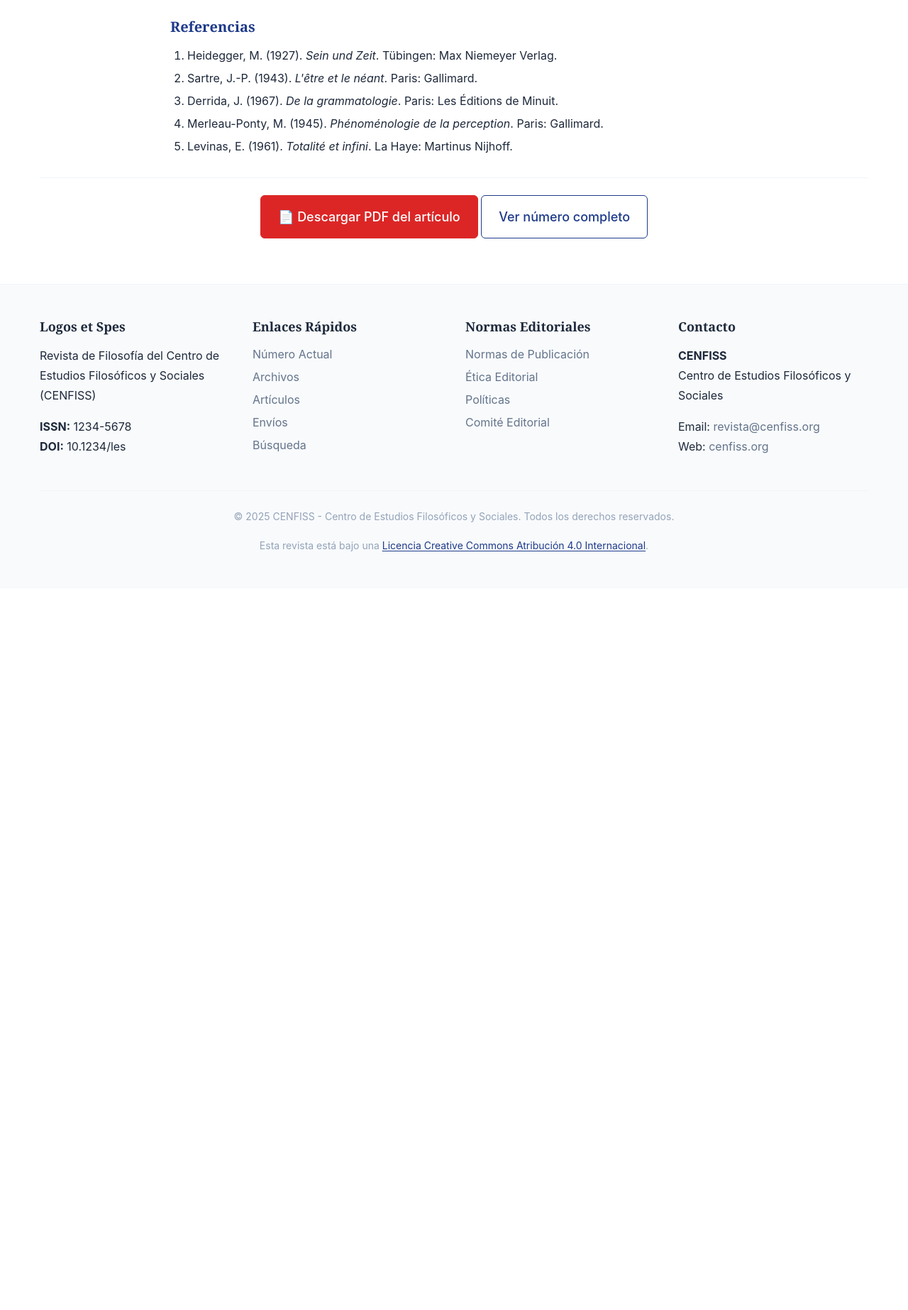
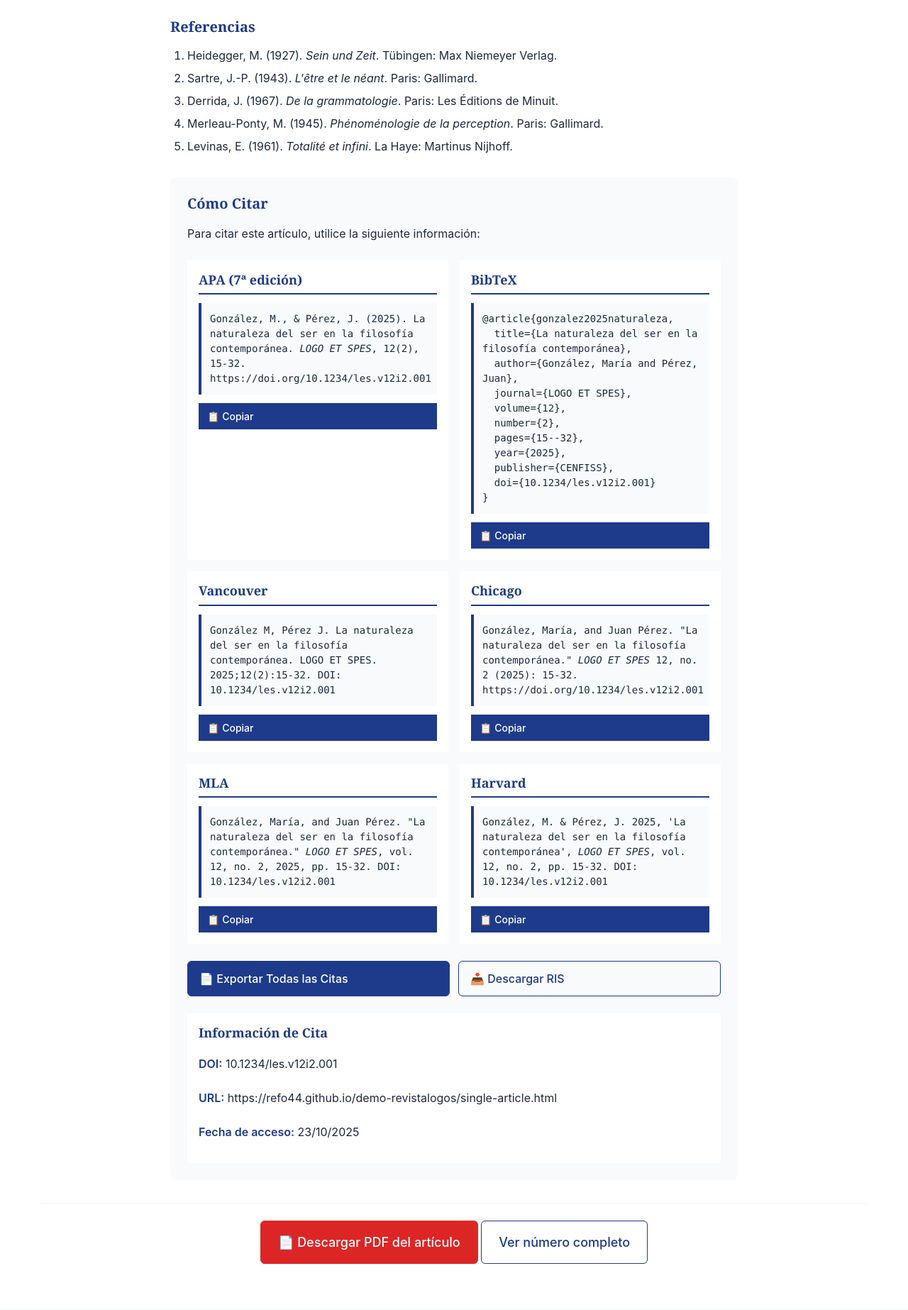
Before and after one commit to refo44/demo-revistalogos, a PHP site: page /single-article.html in a window 1280 px wide. Shown: the part 4284-6130 px from the top of the page at 71% size. Before the commit the page ends 5061 px from the top, so only its background shows below. Run offline with PHP 8.4, Linux system fonts and the light colour scheme.

Commit message:
Add comprehensive citation section to single article page
- Add 'Cómo Citar' section with multiple citation formats
- Include APA (7th edition), BibTeX, Vancouver, Chicago, MLA, and Harvard formats
- Implement copy-to-clipboard functionality for each citation format
- Add visual feedback when citations are copied (green checkmark)
- Include 'Exportar Todas las Citas' button to download all formats as text file
- Add 'Descargar RIS' button for reference management software
- Display current date automatically for citation information
- Add comprehensive CSS styling for citation section
- Include responsive design for mobile devices
- Maintain consistent design system with existing site styles
- Add JavaScript functionality for interactive citation features

```diff
--- a/assets/css/pages.css
+++ b/assets/css/pages.css
@@ -1564,4 +1564,136 @@
     flex-direction: column;
     align-items: center;
   }
-}
+
+  .citation-formats {
+    grid-template-columns: 1fr;
+  }
+
+  .citation-actions {
+    flex-direction: column;
+  }
+
+  .citation-actions .btn {
+    flex: none;
+    width: 100%;
+  }
+}
+
+/* Citation Section */
+.citation-section {
+  margin-top: var(--space-8);
+  padding: var(--space-6);
+  background-color: var(--color-bg-secondary);
+  border-radius: var(--border-radius-lg);
+  border: 1px solid var(--color-border);
+}
+
+.citation-formats {
+  display: grid;
+  grid-template-columns: repeat(auto-fit, minmax(300px, 1fr));
+  gap: var(--space-4);
+  margin: var(--space-6) 0;
+}
+
+.citation-format {
+  background-color: var(--color-bg-primary);
+  padding: var(--space-4);
+  border-radius: var(--border-radius-md);
+  border: 1px solid var(--color-border);
+  transition: box-shadow 0.2s ease;
+}
+
+.citation-format:hover {
+  box-shadow: 0 4px 12px rgba(0, 0, 0, 0.1);
+}
+
+.citation-format h3 {
+  color: var(--color-primary);
+  font-size: var(--font-size-lg);
+  font-weight: var(--font-weight-semibold);
+  margin-bottom: var(--space-3);
+  border-bottom: 2px solid var(--color-primary);
+  padding-bottom: var(--space-2);
+}
+
+.citation-text {
+  background-color: var(--color-bg-secondary);
+  padding: var(--space-3);
+  border-radius: var(--border-radius-sm);
+  margin-bottom: var(--space-3);
+  font-family: var(--font-family-mono);
+  font-size: var(--font-size-sm);
+  line-height: 1.5;
+  border-left: 4px solid var(--color-primary);
+}
+
+.citation-text pre {
+  margin: 0;
+  white-space: pre-wrap;
+  word-wrap: break-word;
+}
+
+.citation-copy {
+  width: 100%;
+  background-color: var(--color-primary);
+  color: var(--color-text-inverse);
+  border: none;
+  padding: var(--space-2) var(--space-3);
+  border-radius: var(--border-radius-sm);
+  font-size: var(--font-size-sm);
+  font-weight: var(--font-weight-medium);
+  cursor: pointer;
+  transition: all 0.2s ease;
+}
+
+.citation-copy:hover {
+  background-color: var(--color-primary-dark);
+  transform: translateY(-1px);
+}
+
+.citation-actions {
+  display: flex;
+  gap: var(--space-3);
+  margin: var(--space-6) 0;
+  flex-wrap: wrap;
+}
+
+.citation-actions .btn {
+  flex: 1;
+  min-width: 200px;
+}
+
+.citation-info {
+  background-color: var(--color-bg-primary);
+  padding: var(--space-4);
+  border-radius: var(--border-radius-md);
+  border: 1px solid var(--color-border);
+  margin-top: var(--space-6);
+}
+
+.citation-info h3 {
+  color: var(--color-primary);
+  font-size: var(--font-size-lg);
+  font-weight: var(--font-weight-semibold);
+  margin-bottom: var(--space-3);
+}
+
+.citation-info ul {
+  list-style: none;
+  padding: 0;
+  margin: 0;
+}
+
+.citation-info li {
+  padding: var(--space-2) 0;
+  border-bottom: 1px solid var(--color-border);
+}
+
+.citation-info li:last-child {
+  border-bottom: none;
+}
+
+.citation-info strong {
+  color: var(--color-primary);
+  font-weight: var(--font-weight-semibold);
+}
--- a/single-article.html
+++ b/single-article.html
@@ -330,6 +330,86 @@
                         <li>Levinas, E. (1961). <em>Totalité et infini</em>. La Haye: Martinus Nijhoff.</li>
                     </ol>
                 </section>
+
+                <!-- Cómo Citar -->
+                <section class="single-article__section citation-section">
+                    <h2>Cómo Citar</h2>
+                    <p>Para citar este artículo, utilice la siguiente información:</p>
+
+                    <div class="citation-formats">
+                        <div class="citation-format">
+                            <h3>APA (7ª edición)</h3>
+                            <div class="citation-text">
+                                González, M., & Pérez, J. (2025). La naturaleza del ser en la filosofía contemporánea. <em>LOGO ET SPES</em>, 12(2), 15-32. https://doi.org/10.1234/les.v12i2.001
+                            </div>
+                            <button class="btn btn--small citation-copy" data-format="apa">📋 Copiar</button>
+                        </div>
+
+                        <div class="citation-format">
+                            <h3>BibTeX</h3>
+                            <div class="citation-text">
+                                <pre>@article{gonzalez2025naturaleza,
+  title={La naturaleza del ser en la filosofía contemporánea},
+  author={González, María and Pérez, Juan},
+  journal={LOGO ET SPES},
+  volume={12},
+  number={2},
+  pages={15--32},
+  year={2025},
+  publisher={CENFISS},
+  doi={10.1234/les.v12i2.001}
+}</pre>
+                            </div>
+                            <button class="btn btn--small citation-copy" data-format="bibtex">📋 Copiar</button>
+                        </div>
+
+                        <div class="citation-format">
+                            <h3>Vancouver</h3>
+                            <div class="citation-text">
+                                González M, Pérez J. La naturaleza del ser en la filosofía contemporánea. LOGO ET SPES. 2025;12(2):15-32. DOI: 10.1234/les.v12i2.001
+                            </div>
+                            <button class="btn btn--small citation-copy" data-format="vancouver">📋 Copiar</button>
+                        </div>
+
+                        <div class="citation-format">
+                            <h3>Chicago</h3>
+                            <div class="citation-text">
+                                González, María, and Juan Pérez. "La naturaleza del ser en la filosofía contemporánea." <em>LOGO ET SPES</em> 12, no. 2 (2025): 15-32. https://doi.org/10.1234/les.v12i2.001
+                            </div>
+                            <button class="btn btn--small citation-copy" data-format="chicago">📋 Copiar</button>
+                        </div>
+
+                        <div class="citation-format">
+                            <h3>MLA</h3>
+                            <div class="citation-text">
+                                González, María, and Juan Pérez. "La naturaleza del ser en la filosofía contemporánea." <em>LOGO ET SPES</em>, vol. 12, no. 2, 2025, pp. 15-32. DOI: 10.1234/les.v12i2.001
+                            </div>
+                            <button class="btn btn--small citation-copy" data-format="mla">📋 Copiar</button>
+                        </div>
+
+                        <div class="citation-format">
+                            <h3>Harvard</h3>
+                            <div class="citation-text">
+                                González, M. & Pérez, J. 2025, 'La naturaleza del ser en la filosofía contemporánea', <em>LOGO ET SPES</em>, vol. 12, no. 2, pp. 15-32. DOI: 10.1234/les.v12i2.001
+                            </div>
+                            <button class="btn btn--small citation-copy" data-format="harvard">📋 Copiar</button>
+                        </div>
+                    </div>
+
+                    <div class="citation-actions">
+                        <button class="btn btn--primary" id="export-all-citations">📄 Exportar Todas las Citas</button>
+                        <button class="btn btn--secondary" id="download-ris">📥 Descargar RIS</button>
+                    </div>
+
+                    <div class="citation-info">
+                        <h3>Información de Cita</h3>
+                        <ul>
+                            <li><strong>DOI:</strong> 10.1234/les.v12i2.001</li>
+                            <li><strong>URL:</strong> https://refo44.github.io/demo-revistalogos/single-article.html</li>
+                            <li><strong>Fecha de acceso:</strong> <span id="current-date"></span></li>
+                        </ul>
+                    </div>
+                </section>
             </article>
 
             <!-- Article Actions -->
@@ -395,5 +475,104 @@
 
     <!-- JavaScript -->
     <script src="assets/js/main.js"></script>
+    <script>
+        // Citation functionality
+        document.addEventListener('DOMContentLoaded', function() {
+            // Set current date
+            const currentDate = new Date().toLocaleDateString('es-ES');
+            document.getElementById('current-date').textContent = currentDate;
+
+            // Copy citation functionality
+            const copyButtons = document.querySelectorAll('.citation-copy');
+            copyButtons.forEach(button => {
+                button.addEventListener('click', function() {
+                    const format = this.getAttribute('data-format');
+                    const citationText = this.previousElementSibling;
+                    let textToCopy = '';
+
+                    if (format === 'bibtex') {
+                        textToCopy = citationText.querySelector('pre').textContent;
+                    } else {
+                        textToCopy = citationText.textContent.trim();
+                    }
+
+                    navigator.clipboard.writeText(textToCopy).then(() => {
+                        // Show success feedback
+                        const originalText = this.textContent;
+                        this.textContent = '✅ Copiado';
+                        this.style.backgroundColor = '#28a745';
+
+                        setTimeout(() => {
+                            this.textContent = originalText;
+                            this.style.backgroundColor = '';
+                        }, 2000);
+                    }).catch(err => {
+                        console.error('Error copying text: ', err);
+                        alert('Error al copiar la cita');
+                    });
+                });
+            });
+
+            // Export all citations
+            document.getElementById('export-all-citations').addEventListener('click', function() {
+                const citations = [];
+                const citationFormats = document.querySelectorAll('.citation-format');
+
+                citationFormats.forEach(format => {
+                    const title = format.querySelector('h3').textContent;
+                    const text = format.querySelector('.citation-text');
+                    let citationText = '';
+
+                    if (title === 'BibTeX') {
+                        citationText = text.querySelector('pre').textContent;
+                    } else {
+                        citationText = text.textContent.trim();
+                    }
+
+                    citations.push(`${title}:\n${citationText}\n`);
+                });
+
+                const allCitations = citations.join('\n---\n\n');
+
+                // Create and download file
+                const blob = new Blob([allCitations], { type: 'text/plain' });
+                const url = window.URL.createObjectURL(blob);
+                const a = document.createElement('a');
+                a.href = url;
+                a.download = 'citas-articulo-gonzalez-perez-2025.txt';
+                document.body.appendChild(a);
+                a.click();
+                document.body.removeChild(a);
+                window.URL.revokeObjectURL(url);
+            });
+
+            // Download RIS file
+            document.getElementById('download-ris').addEventListener('click', function() {
+                const risContent = `TY  - JOUR
+TI  - La naturaleza del ser en la filosofía contemporánea
+AU  - González, María
+AU  - Pérez, Juan
+T2  - LOGO ET SPES
+PY  - 2025
+VL  - 12
+IS  - 2
+SP  - 15
+EP  - 32
+DO  - 10.1234/les.v12i2.001
+UR  - https://refo44.github.io/demo-revistalogos/single-article.html
+ER  - `;
+
+                const blob = new Blob([risContent], { type: 'text/plain' });
+                const url = window.URL.createObjectURL(blob);
+                const a = document.createElement('a');
+                a.href = url;
+                a.download = 'gonzalez-perez-2025-naturaleza-ser.ris';
+                document.body.appendChild(a);
+                a.click();
+                document.body.removeChild(a);
+                window.URL.revokeObjectURL(url);
+            });
+        });
+    </script>
 </body>
 </html>
```
